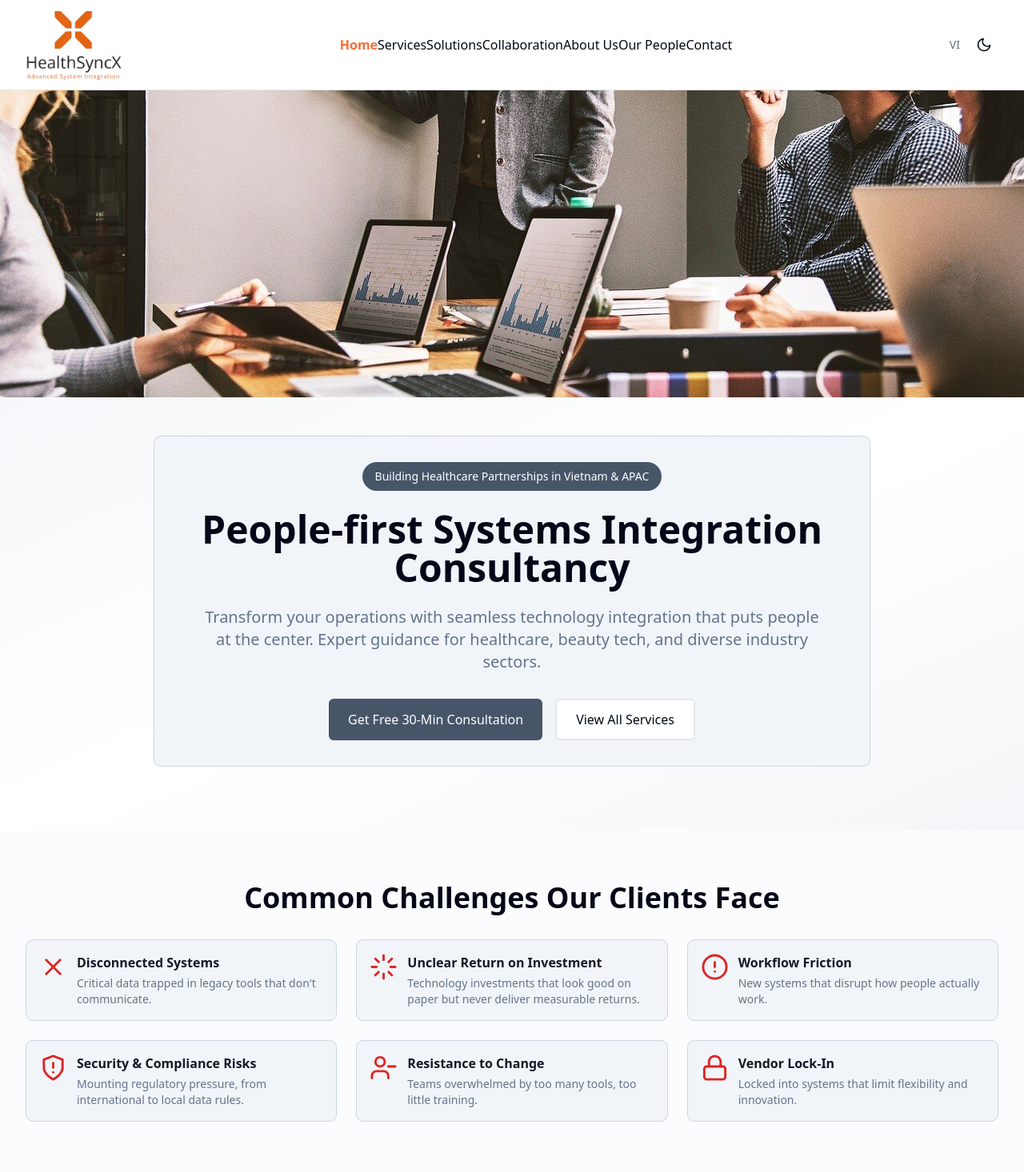
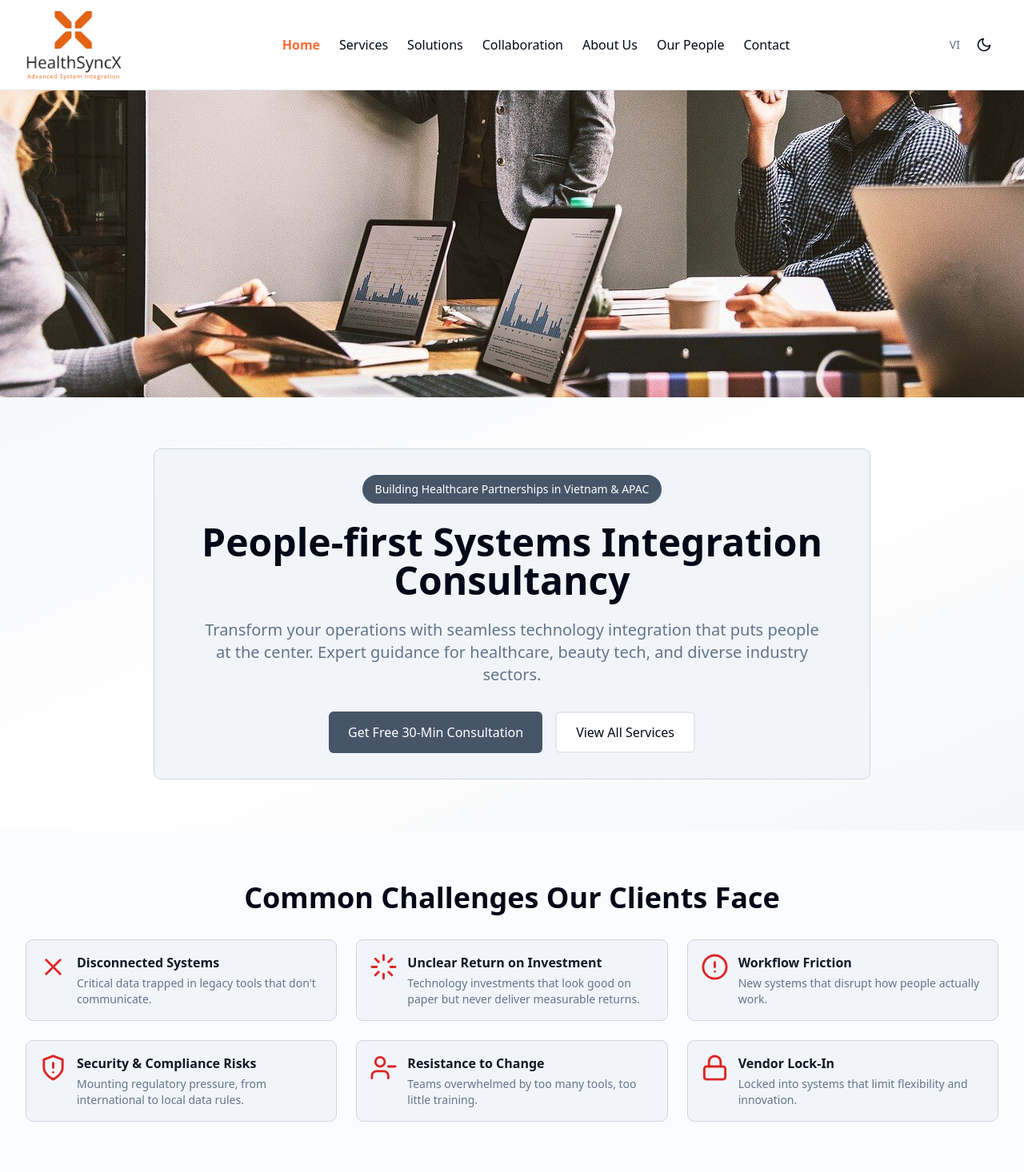
Before and after one commit to dangpleo-ctrl/HealthSyncXWebsiteStatic, a PHP site: page /en/ in a window 1280 px wide. Shown: the top 1466 px of the page at 80% size. Run offline with PHP 8.4, Linux system fonts and the light colour scheme.

Commit message:
Improve website spacing, highlight important text, and update an image
Adjusted Tailwind CSS for spacing, updated text color in about sections (en/vi), and modified hero section padding in index pages (en/vi).

Replit-Commit-Author: Agent
Replit-Commit-Session-Id: 98a9177d-b65a-4b22-9de2-1099070b0318
Replit-Commit-Checkpoint-Type: intermediate_checkpoint
Replit-Commit-Event-Id: 6d106377-c65c-4228-b72b-88c1f39b008f

```diff
--- a/en/about.php
+++ b/en/about.php
@@ -267,7 +267,7 @@ include '../includes/header-en.php';
                                 Having lived and worked in Vietnam, Australia, New Zealand, the United Kingdom, and the United States, I bring a uniquely international perspective on how science, technology, and people can harmonize to improve healthcare outcomes.
                             </p>
                             <p>
-                                HealthSyncX Co., Ltd was founded to bridge the gaps that exist across today's fragmented healthcare ecosystem. It was born from a simple yet powerful vision — <strong class="font-semibold text-slate-700 dark:text-slate-300">to synchronize technology, systems, and people for better healthcare everywhere</strong>.
+                                HealthSyncX Co., Ltd was founded to bridge the gaps that exist across today's fragmented healthcare ecosystem. It was born from a simple yet powerful vision — <strong class="text-orange-600 dark:text-orange-500 font-bold">to synchronize technology, systems, and people for better healthcare everywhere</strong>.
                             </p>
                             <p>
                                 For me, integration means more than linking devices or software; it's about connecting hearts, minds, and expertise across disciplines and borders to create healthcare solutions that are intelligent, collaborative, and human-centered.
--- a/en/index.php
+++ b/en/index.php
@@ -8,11 +8,11 @@ include '../includes/header-en.php';
 ?>
 
 <!-- Hero Section -->
-<section class="relative overflow-hidden mb-0">
+<section class="relative overflow-hidden">
     <div class="w-full h-64 md:h-80 lg:h-96">
         <img src="/assets/images/home-hero.jpg" alt="Healthcare team collaboration" class="w-full h-full object-cover object-center">
     </div>
-    <div class="bg-gradient-to-br from-slate-200/30 via-background to-slate-300/20 pt-12 pb-20">
+    <div class="bg-gradient-to-br from-slate-200/30 via-background to-slate-300/20 py-16">
         <div class="max-w-7xl mx-auto px-4 sm:px-6 lg:px-8">
             <div class="text-center max-w-4xl mx-auto">
                 <div class="bg-slate-100 dark:bg-gray-900 border border-slate-300 dark:border-gray-700 rounded-lg p-8 hover:shadow-lg dark:hover:shadow-xl dark:hover:shadow-white/20 transition-shadow">
--- a/vi/about.php
+++ b/vi/about.php
@@ -266,7 +266,7 @@ include '../includes/header-vi.php';
                                 Đã sống và làm việc tại Việt Nam, Úc, New Zealand, Vương quốc Anh và Hoa Kỳ, tôi mang đến một góc nhìn quốc tế độc đáo về cách khoa học, công nghệ và con người có thể hài hòa để cải thiện kết quả y tế.
                             </p>
                             <p>
-                                HealthSyncX Co., Ltd được thành lập để nối kết các khoảng cách tồn tại trong hệ sinh thái y tế phân mảnh ngày nay. Nó ra đời từ một tầm nhìn đơn giản nhưng mạnh mẽ — <strong class="font-semibold text-slate-700 dark:text-slate-300">đồng bộ hóa công nghệ, hệ thống và con người để có dịch vụ y tế tốt hơn ở mọi nơi</strong>.
+                                HealthSyncX Co., Ltd được thành lập để nối kết các khoảng cách tồn tại trong hệ sinh thái y tế phân mảnh ngày nay. Nó ra đời từ một tầm nhìn đơn giản nhưng mạnh mẽ — <strong class="text-orange-600 dark:text-orange-500 font-bold">đồng bộ hóa công nghệ, hệ thống và con người để có dịch vụ y tế tốt hơn ở mọi nơi</strong>.
                             </p>
                             <p>
                                 Đối với tôi, tích hợp không chỉ là liên kết các thiết bị hoặc phần mềm; đó là việc kết nối trái tim, khối óc và chuyên môn trên các ngành và biên giới để tạo ra các giải pháp y tế thông minh, hợp tác và lấy con người làm trung tâm.
--- a/vi/index.php
+++ b/vi/index.php
@@ -8,11 +8,11 @@ include '../includes/header-vi.php';
 ?>
 
 <!-- Hero Section -->
-<section class="relative overflow-hidden mb-0">
+<section class="relative overflow-hidden">
     <div class="w-full h-64 md:h-80 lg:h-96">
         <img src="/assets/images/home-hero.jpg" alt="Đội ngũ y tế hợp tác" class="w-full h-full object-cover object-center">
     </div>
-    <div class="bg-gradient-to-br from-slate-200/30 via-background to-slate-300/20 pt-12 pb-20">
+    <div class="bg-gradient-to-br from-slate-200/30 via-background to-slate-300/20 py-16">
         <div class="max-w-7xl mx-auto px-4 sm:px-6 lg:px-8">
             <div class="text-center max-w-4xl mx-auto">
                 <div class="bg-slate-100 dark:bg-gray-900 border border-slate-300 dark:border-gray-700 rounded-lg p-8 hover:shadow-lg dark:hover:shadow-xl dark:hover:shadow-white/20 transition-shadow">
```
Also changed, not shown: assets/css/tailwind.css, assets/images/service-holistic-integration.jpg.
